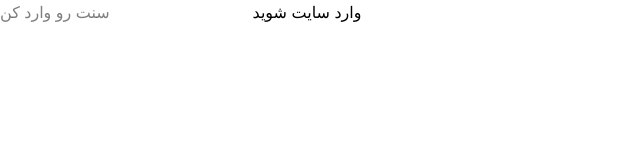
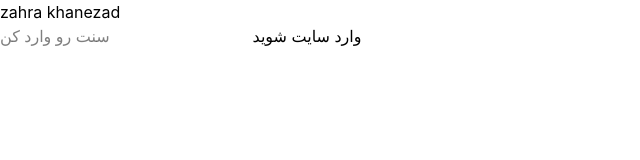
Before and after one commit to poria-dev/test, a website: page zahraakh/zahraa.html in a window 1280 px wide. Shown: the whole page, without its empty margins (0-640 px from the left). Drawn offline with nearby package versions, Linux system fonts and the light colour scheme; files that its build step writes are made by us from their sources.

Commit message:
commit h1 zahra

```diff
--- a/zahraakh/zahraa.html
+++ b/zahraakh/zahraa.html
@@ -9,8 +9,10 @@
 <body>
 
 <div class="container">
+    <h1>zahra khanezad</h1>
     <input type="text" id="age" placeholder="سنت رو وارد کن">
     <button id="button" >وارد سایت شوید</button>
+
 </div>
 
 </body>
```
